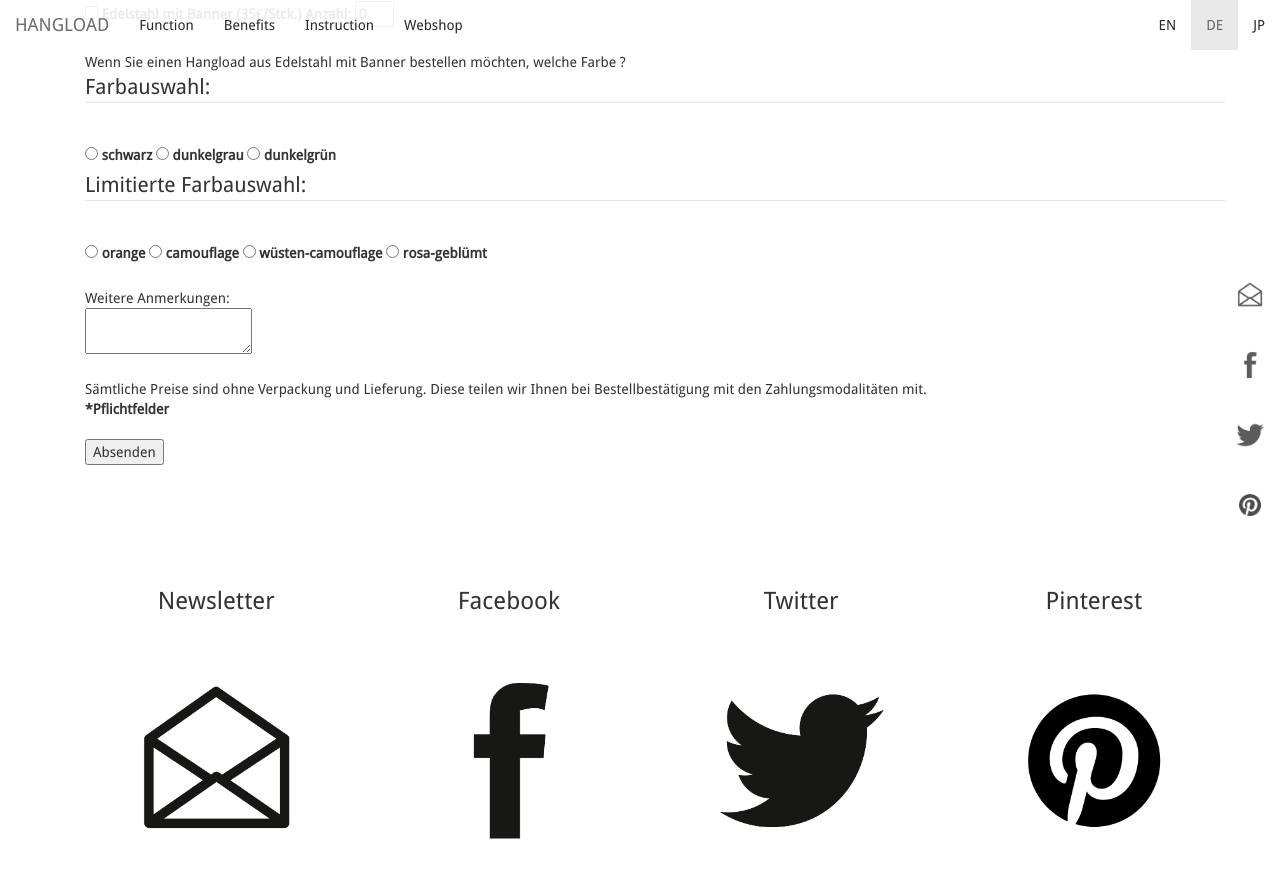
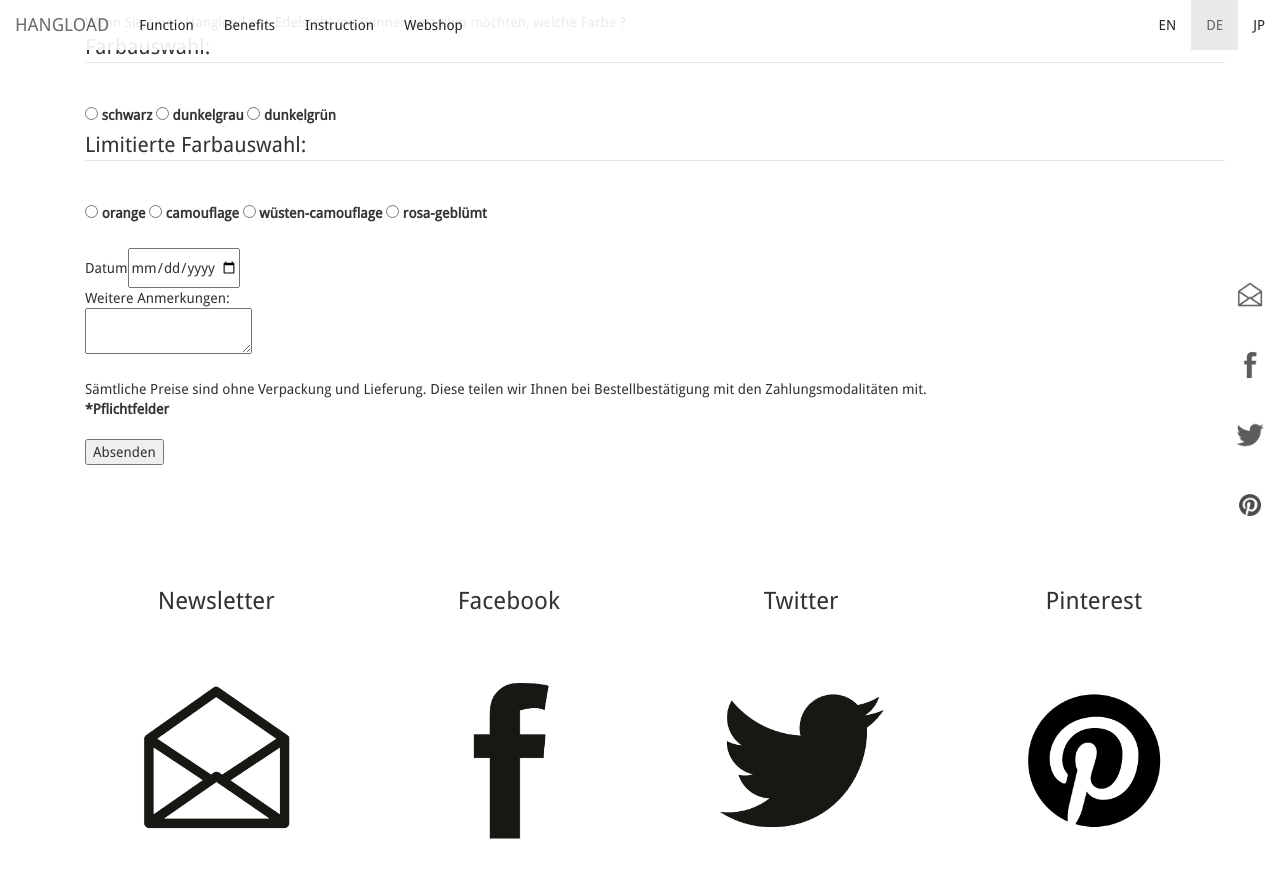
Before and after one commit to bodokaiser/hangload.com, a Jekyll site: the page built from de/webshop/index.html, in a window 1280 px wide and 900 px high, scrolled down 2280 px. Shown: the top 878 px of the window. Built offline with Jekyll 4.4.1, drawn with Linux system fonts in a browser that asks for light colours; nearby versions of some CDN libraries; library files that are not in the unit come from our copies; Markdown is read by kramdown in place of the engine named in the settings.

Commit message:
Update index.html

```diff
--- a/de/webshop/index.html
+++ b/de/webshop/index.html
@@ -153,7 +153,11 @@ Textil-Format: groß und klein
 <form name="Bestellung" method="get" action="www.hangload.com/de/bestellung.php">
 
 Bitte füllen Sie die unten stehenden Felder für eine Bestellung aus! <br>
-<input type="date" min="2014-08-23" max="2150-12-31"> <br>
+<table>
+
+<tr> <td> Datum  </td>
+     <td> <input type="date" min="2014-08-23" max="2150-12-31"> </td>
+</tr>
 
 Vorname  <input type="text" name="Name*" required>  <br>
 Nachname <input type="text" name="Nachname*" required> <br>
@@ -195,6 +199,7 @@ Wenn Sie einen Hangload aus Edelstahl mit Banner bestellen möchten, welche Farb
 </fieldset>
 <br>
 
+</table>
 
 Weitere Anmerkungen: <br>
 <textarea name="Anmerkungen">
```
